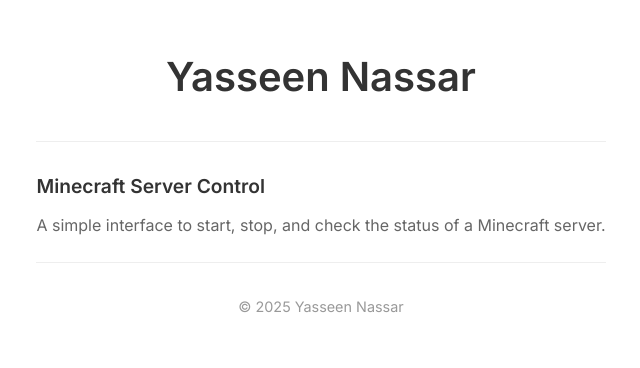
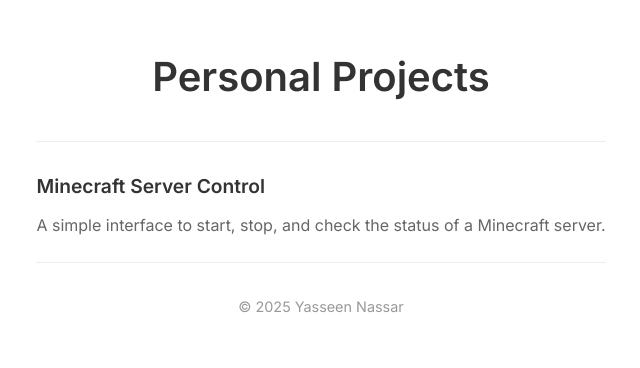
Before and after one commit to yasseenassar/yasseenassar.github.io, a plain HTML site: page index.html in a window 1280 px wide. Shown: the part 211-579 px from the top of the page, without its empty margins (319-959 px from the left). Drawn offline with Linux system fonts and the light colour scheme.

Commit message:
fix: front page title

```diff
--- a/index.html
+++ b/index.html
@@ -10,7 +10,7 @@
 <body>
     <div class="container">
         <header class="main-header">
-            <h1>Yasseen Nassar</h1>
+            <h1>Personal Projects</h1>
         </header>
 
         <main>
```
